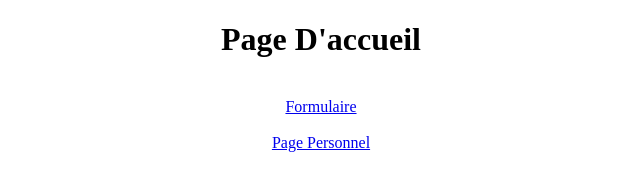
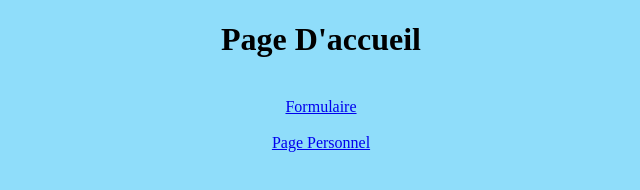
Before and after one commit to ljuerystock/mission3_ljuery, a plain HTML site: page index.html in a window 1280 px wide. Shown: the whole page, without its empty margins (319-959 px from the left). Drawn offline with Linux system fonts and the light colour scheme.

Commit message:
Update index.html

```diff
--- a/index.html
+++ b/index.html
@@ -6,7 +6,7 @@
     <meta name="viewport" content="width=device-width, initial-scale=1.0">
     <title>Mission3_LJUERY</title>
 </head>
-<body>
+<body bgcolor="#8FDDFA">
 
     <center>
         <h1>Page D'accueil</h1>
```
